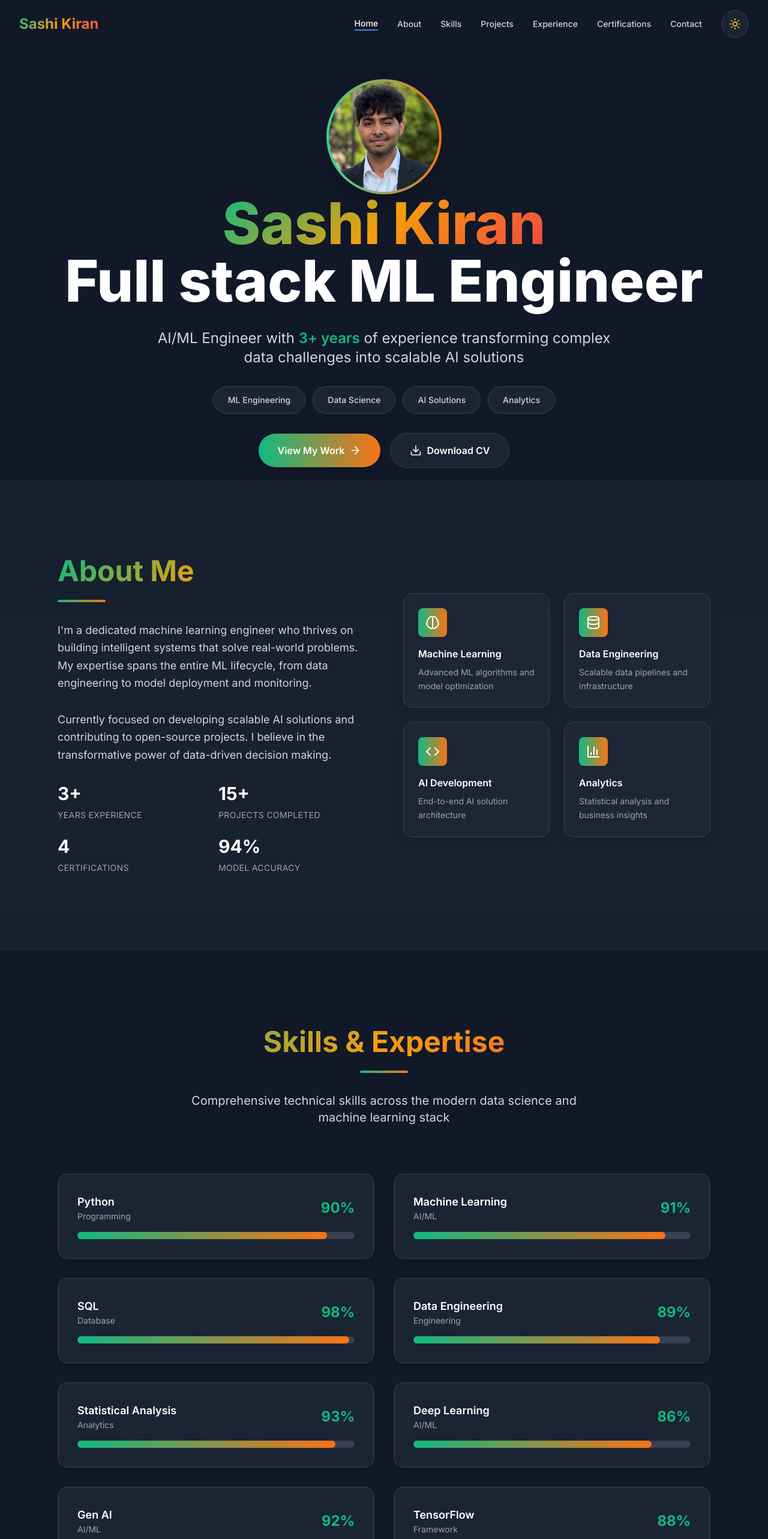
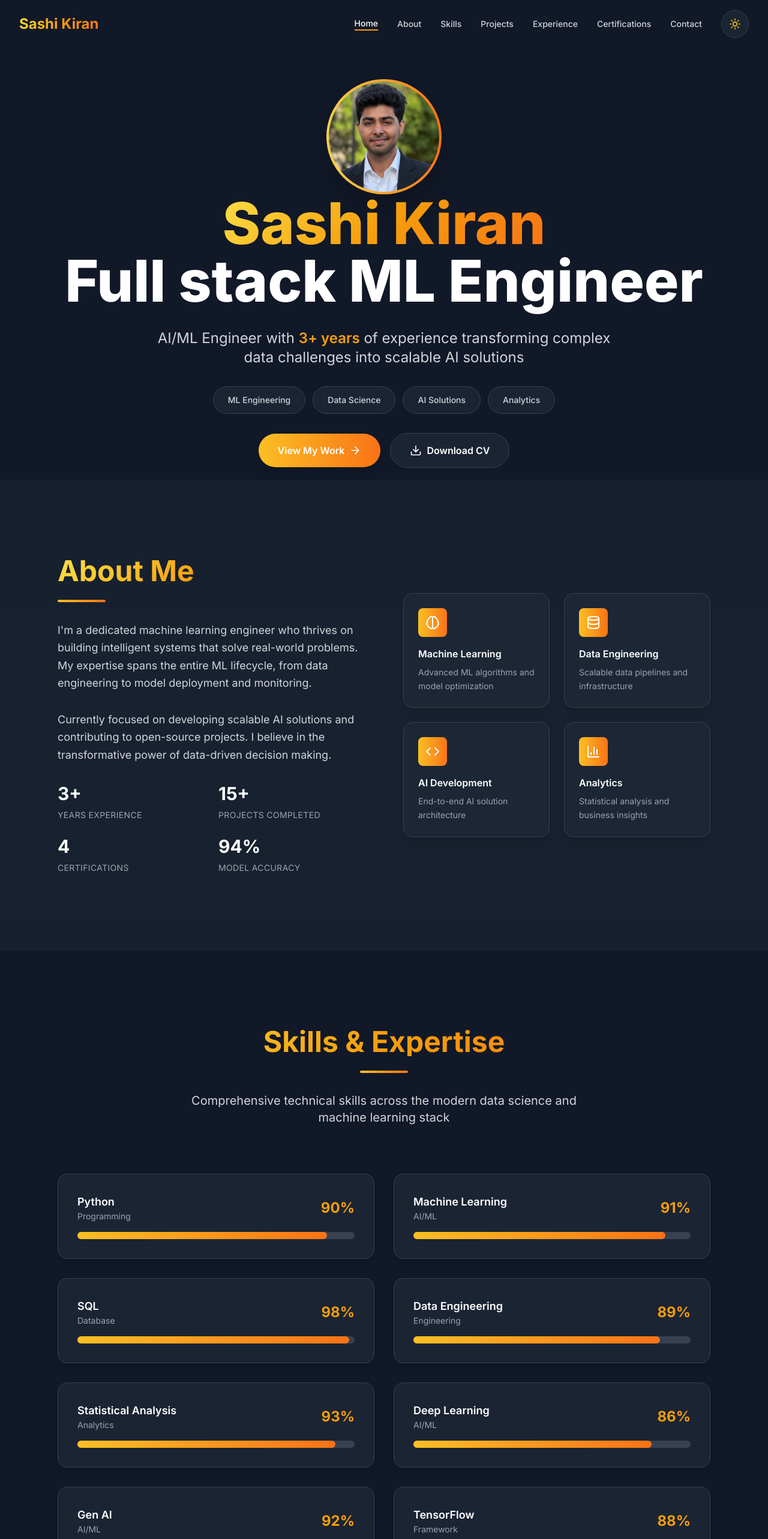
Before and after one commit to Sashikiranmaddineni7/Sashikiranmaddineni7-sashi-portfolio, a React (Create React App) app: page / in a window 1280 px wide. Shown: the top 2566 px of the page at 60% size. Built offline with nearby package versions, Linux system fonts and the light colour scheme.

Commit message:
feat(theme): apply Zenitsu amber-orange lightning palette across UI

```diff
--- a/src/App.js
+++ b/src/App.js
@@ -196,7 +196,7 @@ const experience = [
         * { font-family: 'Inter', sans-serif; }
 
         .gradient-text {
-          background: linear-gradient(135deg, #10b981 0%, #f59e0b 50%, #ef4444 100%);
+          background: linear-gradient(135deg, #fde047 0%, #f59e0b 50%, #f97316 100%);
           -webkit-background-clip: text;
           -webkit-text-fill-color: transparent;
           background-clip: text;
@@ -261,13 +261,13 @@ const experience = [
         .mesh-background {
         background-color: ${isDarkMode ? '#111827' : '#ffffff'};
         background-image:
-      radial-gradient(at 40% 20%, ${isDarkMode ? 'rgba(59, 130, 246, 0.08)' : 'rgba(59, 130, 246, 0.1)'} 0px, transparent 50%),
-      radial-gradient(at 80% 0%, ${isDarkMode ? 'rgba(168, 85, 247, 0.08)' : 'rgba(168, 85, 247, 0.1)'} 0px, transparent 50%),
-      radial-gradient(at 0% 50%, ${isDarkMode ? 'rgba(59, 130, 246, 0.08)' : 'rgba(59, 130, 246, 0.1)'} 0px, transparent 50%),
-      radial-gradient(at 80% 50%, ${isDarkMode ? 'rgba(168, 85, 247, 0.08)' : 'rgba(168, 85, 247, 0.1)'} 0px, transparent 50%),
-      radial-gradient(at 0% 100%, ${isDarkMode ? 'rgba(59, 130, 246, 0.08)' : 'rgba(59, 130, 246, 0.1)'} 0px, transparent 50%),
-      radial-gradient(at 80% 100%, ${isDarkMode ? 'rgba(168, 85, 247, 0.08)' : 'rgba(168, 85, 247, 0.1)'} 0px, transparent 50%),
-      radial-gradient(at 0% 0%, ${isDarkMode ? 'rgba(59, 130, 246, 0.08)' : 'rgba(59, 130, 246, 0.1)'} 0px, transparent 50%);
+      radial-gradient(at 40% 20%, ${isDarkMode ? 'rgba(245, 158, 11, 0.08)' : 'rgba(245, 158, 11, 0.1)'} 0px, transparent 50%),
+      radial-gradient(at 80% 0%, ${isDarkMode ? 'rgba(234, 179, 8, 0.08)' : 'rgba(234, 179, 8, 0.1)'} 0px, transparent 50%),
+      radial-gradient(at 0% 50%, ${isDarkMode ? 'rgba(249, 115, 22, 0.08)' : 'rgba(249, 115, 22, 0.1)'} 0px, transparent 50%),
+      radial-gradient(at 80% 50%, ${isDarkMode ? 'rgba(245, 158, 11, 0.08)' : 'rgba(245, 158, 11, 0.1)'} 0px, transparent 50%),
+      radial-gradient(at 0% 100%, ${isDarkMode ? 'rgba(234, 179, 8, 0.08)' : 'rgba(234, 179, 8, 0.1)'} 0px, transparent 50%),
+      radial-gradient(at 80% 100%, ${isDarkMode ? 'rgba(249, 115, 22, 0.08)' : 'rgba(249, 115, 22, 0.1)'} 0px, transparent 50%),
+      radial-gradient(at 0% 0%, ${isDarkMode ? 'rgba(245, 158, 11, 0.08)' : 'rgba(245, 158, 11, 0.1)'} 0px, transparent 50%);
     background-size: 200% 200%;
     animation: meshGradient 15s ease-in-out infinite;
   }
@@ -297,7 +297,7 @@ const experience = [
                   onClick={() => scrollToSection(item)}
                   className={`capitalize text-sm font-medium transition-all duration-300 hover:scale-110 ${
                     activeSection === item
-                      ? `${theme.text.primary} border-b-2 border-blue-500`
+                      ? `${theme.text.primary} border-b-2 border-amber-500`
                       : `${theme.text.secondary} hover:${theme.text.primary}`
                   }`}
                 >
@@ -308,7 +308,7 @@ const experience = [
                 onClick={toggleTheme}
                 className={`p-3 rounded-full transition-all duration-300 hover:scale-110 ${theme.bg.card} ${theme.border.primary} border`}
               >
-                {isDarkMode ? <Sun className="w-5 h-5 text-yellow-400" /> : <Moon className="w-5 h-5 text-emerald-600" />}
+                {isDarkMode ? <Sun className="w-5 h-5 text-yellow-400" /> : <Moon className="w-5 h-5 text-amber-600" />}
               </button>
             </div>
 
@@ -354,7 +354,7 @@ const experience = [
                     </>
                   ) : (
                     <>
-                      <Moon className="w-4 h-4 text-emerald-600" />
+                      <Moon className="w-4 h-4 text-amber-600" />
                       Dark Mode
                     </>
                   )}
@@ -372,9 +372,9 @@ const experience = [
             {/* Profile Image */}
             <div className="mb-25 flex justify-center">
               <div className="relative inline-block animate-fade-in">
-                <div className="w-48 h-48 mx-auto rounded-full bg-gradient-to-r from-emerald-400 to-orange-500 p-1 shadow-2xl">
+                <div className="w-48 h-48 mx-auto rounded-full bg-gradient-to-r from-amber-300 to-orange-500 p-1 shadow-2xl">
                   <img
-                  src={process.env.PUBLIC_URL + '/Images/Myimage.jpeg'}
+                  src={process.env.PUBLIC_URL + '/Images/Myimage.png'}
                   alt="Sashi Kiran"
                   className="w-full h-full rounded-full object-cover transition-transform duration-300 hover:scale-105"
                   onError={(e) => {
@@ -383,7 +383,7 @@ const experience = [
                   }}
                 />
                <div className={`w-full h-full rounded-full ${theme.bg.card} items-center justify-center hidden`}>
-                <User className="w-20 h-20 text-emerald-500" />
+                <User className="w-20 h-20 text-amber-500" />
                 </div>
               </div>
   </div>
@@ -401,7 +401,7 @@ const experience = [
 
               <div className="slide-up stagger-2">
                 <p className={`text-xl lg:text-2xl ${theme.text.secondary} max-w-3xl mx-auto leading-relaxed`}>
-                  AI/ML Engineer with <span className="font-semibold text-emerald-500">3+ years</span> of experience
+                  AI/ML Engineer with <span className="font-semibold text-amber-500">3+ years</span> of experience
                   transforming complex data challenges into scalable AI solutions
                 </p>
               </div>
@@ -417,7 +417,7 @@ const experience = [
               <div className="flex flex-col sm:flex-row gap-4 justify-center items-center slide-up stagger-4">
                 <button
                   onClick={() => scrollToSection('projects')}
-                  className="inline-flex items-center gap-2 px-8 py-4 bg-gradient-to-r from-emerald-500 to-orange-500 text-white rounded-full font-semibold hover:scale-105 transition-all shadow-lg hover:shadow-xl"
+                  className="inline-flex items-center gap-2 px-8 py-4 bg-gradient-to-r from-amber-400 to-orange-500 text-white rounded-full font-semibold hover:scale-105 transition-all shadow-lg hover:shadow-xl"
                 >
                   View My Work
                   <ArrowRight className="w-5 h-5" />
@@ -439,7 +439,7 @@ const experience = [
             <div className={`space-y-8 ${visibleElements.has('about') ? 'animate-slide-left' : 'animate-on-scroll'}`}>
               <div>
                 <h2 className={`text-5xl font-bold mb-6 gradient-text ${visibleElements.has('about') ? 'animate-slide-up' : 'animate-on-scroll'}`}>About Me</h2>
-                <div className={`w-20 h-1 bg-gradient-to-r from-emerald-500 to-orange-500 rounded-full mb-8 ${visibleElements.has('about') ? 'animate-scale-in' : 'animate-on-scroll'}`}></div>
+                <div className={`w-20 h-1 bg-gradient-to-r from-amber-400 to-orange-500 rounded-full mb-8 ${visibleElements.has('about') ? 'animate-scale-in' : 'animate-on-scroll'}`}></div>
               </div>
 
               <p className={`text-lg ${theme.text.secondary} leading-relaxed ${visibleElements.has('about') ? 'animate-fade-in' : 'animate-on-scroll'}`}>
@@ -480,7 +480,7 @@ const experience = [
                 { icon: BarChart3, title: 'Analytics', desc: 'Statistical analysis and business insights' }
               ].map((item, idx) => (
                 <div key={item.title} className={`${theme.bg.card} p-6 rounded-2xl ${theme.border.primary} border card-hover shadow-lg ${visibleElements.has('about') ? `animate-slide-up stagger-${(idx % 4) + 1}` : 'animate-on-scroll'}`}>
-                  <div className="w-12 h-12 bg-gradient-to-r from-emerald-500 to-orange-500 rounded-lg flex items-center justify-center mb-4">
+                  <div className="w-12 h-12 bg-gradient-to-r from-amber-400 to-orange-500 rounded-lg flex items-center justify-center mb-4">
                     <item.icon className="w-6 h-6 text-white" />
                   </div>
                   <h3 className={`font-semibold mb-2 ${theme.text.primary}`}>{item.title}</h3>
@@ -497,7 +497,7 @@ const experience = [
         <div className="max-w-6xl mx-auto px-6 lg:px-8">
           <div className="text-center mb-20">
             <h2 className={`text-5xl font-bold mb-6 gradient-text ${visibleElements.has('skills') ? 'animate-slide-up' : 'animate-on-scroll'}`}>Skills & Expertise</h2>
-            <div className={`w-20 h-1 bg-gradient-to-r from-emerald-500 to-orange-500 rounded-full mx-auto mb-8 ${visibleElements.has('skills') ? 'animate-scale-in' : 'animate-on-scroll'}`}></div>
+            <div className={`w-20 h-1 bg-gradient-to-r from-amber-400 to-orange-500 rounded-full mx-auto mb-8 ${visibleElements.has('skills') ? 'animate-scale-in' : 'animate-on-scroll'}`}></div>
             <p className={`text-xl ${theme.text.secondary} max-w-2xl mx-auto ${visibleElements.has('skills') ? 'animate-fade-in' : 'animate-on-scroll'}`}>
               Comprehensive technical skills across the modern data science and machine learning stack
             </p>
@@ -511,11 +511,11 @@ const experience = [
                     <h3 className={`font-semibold text-lg ${theme.text.primary}`}>{skill.name}</h3>
                     <p className={`text-sm ${theme.text.muted}`}>{skill.category}</p>
                   </div>
-                  <span className="text-2xl font-bold text-emerald-500">{skill.level}%</span>
+                  <span className="text-2xl font-bold text-amber-500">{skill.level}%</span>
                 </div>
                 <div className={`w-full ${isDarkMode ? 'bg-gray-700' : 'bg-gray-200'} rounded-full h-3`}>
                   <div
-                    className="bg-gradient-to-r from-emerald-500 to-orange-500 h-3 rounded-full skill-bar"
+                    className="bg-gradient-to-r from-amber-400 to-orange-500 h-3 rounded-full skill-bar"
                     style={{
                       width: visibleElements.has('skills') ? `${skill.level}%` : '0%',
                       transitionDelay: `${index * 0.1}s`
@@ -533,7 +533,7 @@ const experience = [
         <div className="max-w-7xl mx-auto px-6 lg:px-8">
           <div className="text-center mb-20">
             <h2 className={`text-5xl font-bold mb-6 gradient-text ${visibleElements.has('projects') ? 'animate-slide-up' : 'animate-on-scroll'}`}>Featured Projects</h2>
-            <div className={`w-20 h-1 bg-gradient-to-r from-emerald-500 to-orange-500 rounded-full mx-auto mb-8 ${visibleElements.has('projects') ? 'animate-scale-in' : 'animate-on-scroll'}`}></div>
+            <div className={`w-20 h-1 bg-gradient-to-r from-amber-400 to-orange-500 rounded-full mx-auto mb-8 ${visibleElements.has('projects') ? 'animate-scale-in' : 'animate-on-scroll'}`}></div>
           </div>
 
           <div className="grid lg:grid-cols-2 gap-8">
@@ -543,7 +543,7 @@ const experience = [
                   <div className="flex justify-between items-start mb-4">
                     <div>
                       <div className="flex items-center gap-3 mb-2">
-                        <span className="px-3 py-1 bg-gradient-to-r from-emerald-500 to-orange-500 text-white text-xs font-medium rounded-full">
+                        <span className="px-3 py-1 bg-gradient-to-r from-amber-400 to-orange-500 text-white text-xs font-medium rounded-full">
                           {project.status}
                         </span>
                         <span className={`text-sm ${theme.text.muted}`}>{project.year}</span>
@@ -551,7 +551,7 @@ const experience = [
                       <h3 className={`text-2xl font-bold ${theme.text.primary} mb-2`}>{project.title}</h3>
                       <p className={`text-sm ${theme.text.muted} mb-4`}>{project.category}</p>
                     </div>
-                    <ExternalLink className="w-6 h-6 text-emerald-500 group-hover:scale-110 transition-transform" />
+                    <ExternalLink className="w-6 h-6 text-amber-500 group-hover:scale-110 transition-transform" />
                   </div>
 
                   <p className={`${theme.text.secondary} leading-relaxed mb-6`}>{project.description}</p>
@@ -575,7 +575,7 @@ const experience = [
   <div className="max-w-6xl mx-auto px-6 lg:px-8">
     <div className="text-center mb-20">
       <h2 className={`text-5xl font-bold mb-6 gradient-text ${visibleElements.has('experience') ? 'animate-slide-up' : 'animate-on-scroll'}`}>Experience</h2>
-      <div className={`w-20 h-1 bg-gradient-to-r from-emerald-500 to-orange-500 rounded-full mx-auto ${visibleElements.has('experience') ? 'animate-scale-in' : 'animate-on-scroll'}`}></div>
+      <div className={`w-20 h-1 bg-gradient-to-r from-amber-400 to-orange-500 rounded-full mx-auto ${visibleElements.has('experience') ? 'animate-scale-in' : 'animate-on-scroll'}`}></div>
     </div>
 
     <div className="space-y-8">
@@ -585,7 +585,7 @@ const experience = [
             <div className="flex flex-col lg:flex-row lg:justify-between lg:items-start mb-4">
               <div>
                 <h3 className={`text-xl font-bold ${theme.text.primary} mb-1`}>{exp.title}</h3>
-                <p className="text-emerald-500 font-semibold mb-2">{exp.company}</p>
+                <p className="text-amber-500 font-semibold mb-2">{exp.company}</p>
               </div>
               <span className={`text-sm ${theme.text.muted} lg:text-right`}>{exp.period}</span>
             </div>
@@ -609,7 +609,7 @@ const experience = [
         <div className="max-w-6xl mx-auto px-6 lg:px-8">
           <div className="text-center mb-20">
             <h2 className={`text-5xl font-bold mb-6 gradient-text ${visibleElements.has('certifications') ? 'animate-slide-up' : 'animate-on-scroll'}`}>Certifications</h2>
-            <div className={`w-20 h-1 bg-gradient-to-r from-emerald-500 to-orange-500 rounded-full mx-auto ${visibleElements.has('certifications') ? 'animate-scale-in' : 'animate-on-scroll'}`}></div>
+            <div className={`w-20 h-1 bg-gradient-to-r from-amber-400 to-orange-500 rounded-full mx-auto ${visibleElements.has('certifications') ? 'animate-scale-in' : 'animate-on-scroll'}`}></div>
           </div>
 
           <div className="grid md:grid-cols-2 gap-8">
@@ -631,7 +631,7 @@ const experience = [
                         href={cert.link}
                         target="_blank"
                         rel="noopener noreferrer"
-                        className="text-emerald-500 hover:text-emerald-600 font-medium text-sm hover:underline transition-colors"
+                        className="text-amber-500 hover:text-amber-600 font-medium text-sm hover:underline transition-colors"
                       >
                         View Badge →
                       </a>
@@ -648,7 +648,7 @@ const experience = [
       <section id="contact" className="py-32" data-animate>
         <div className="max-w-4xl mx-auto px-6 lg:px-8 text-center">
           <h2 className={`text-5xl font-bold mb-6 gradient-text ${visibleElements.has('contact') ? 'animate-slide-up' : 'animate-on-scroll'}`}>Let's Connect</h2>
-          <div className={`w-20 h-1 bg-gradient-to-r from-emerald-500 to-orange-500 rounded-full mx-auto mb-8 ${visibleElements.has('contact') ? 'animate-scale-in' : 'animate-on-scroll'}`}></div>
+          <div className={`w-20 h-1 bg-gradient-to-r from-amber-400 to-orange-500 rounded-full mx-auto mb-8 ${visibleElements.has('contact') ? 'animate-scale-in' : 'animate-on-scroll'}`}></div>
           <p className={`text-xl ${theme.text.secondary} mb-16 max-w-2xl mx-auto ${visibleElements.has('contact') ? 'animate-fade-in' : 'animate-on-scroll'}`}>
             Ready to collaborate on innovative ML projects? Let's discuss how we can solve complex data challenges together.
           </p>
@@ -660,7 +660,7 @@ const experience = [
               { icon: MapPin, title: 'Location', info: 'United States', href: '#' }
             ].map((contact, idx) => (
               <a key={contact.title} href={contact.href} className={`${theme.bg.card} p-8 rounded-2xl ${theme.border.primary} border card-hover shadow-lg block ${visibleElements.has('contact') ? `animate-slide-up stagger-${(idx % 4) + 1}` : 'animate-on-scroll'}`}>
-                <contact.icon className={`w-8 h-8 mx-auto mb-4 text-emerald-500`} />
+                <contact.icon className={`w-8 h-8 mx-auto mb-4 text-amber-500`} />
                 <h3 className={`font-semibold mb-2 ${theme.text.primary}`}>{contact.title}</h3>
                 <p className={`${theme.text.muted} text-sm`}>{contact.info}</p>
               </a>
@@ -668,10 +668,10 @@ const experience = [
           </div>
 
           <div className={`flex justify-center gap-6 ${visibleElements.has('contact') ? 'animate-scale-in' : 'animate-on-scroll'}`}>
-            <a href="#" className="w-14 h-14 bg-gradient-to-r from-emerald-500 to-orange-500 rounded-full flex items-center justify-center text-white hover:scale-110 transition-all shadow-lg">
+            <a href="#" className="w-14 h-14 bg-gradient-to-r from-amber-400 to-orange-500 rounded-full flex items-center justify-center text-white hover:scale-110 transition-all shadow-lg">
               <Github className="w-6 h-6" />
             </a>
-            <a href="#" className="w-14 h-14 bg-gradient-to-r from-emerald-500 to-orange-500 rounded-full flex items-center justify-center text-white hover:scale-110 transition-all shadow-lg">
+            <a href="#" className="w-14 h-14 bg-gradient-to-r from-amber-400 to-orange-500 rounded-full flex items-center justify-center text-white hover:scale-110 transition-all shadow-lg">
               <Linkedin className="w-6 h-6" />
             </a>
           </div>
```
Also changed, not shown: public/Images/Myimage.png (added).
